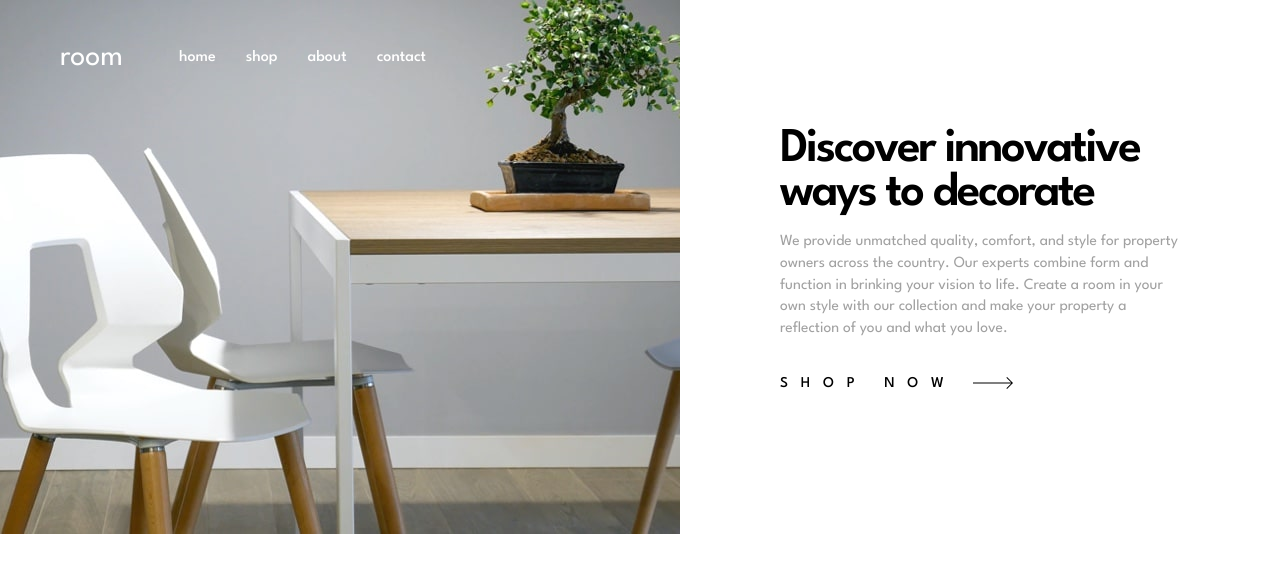
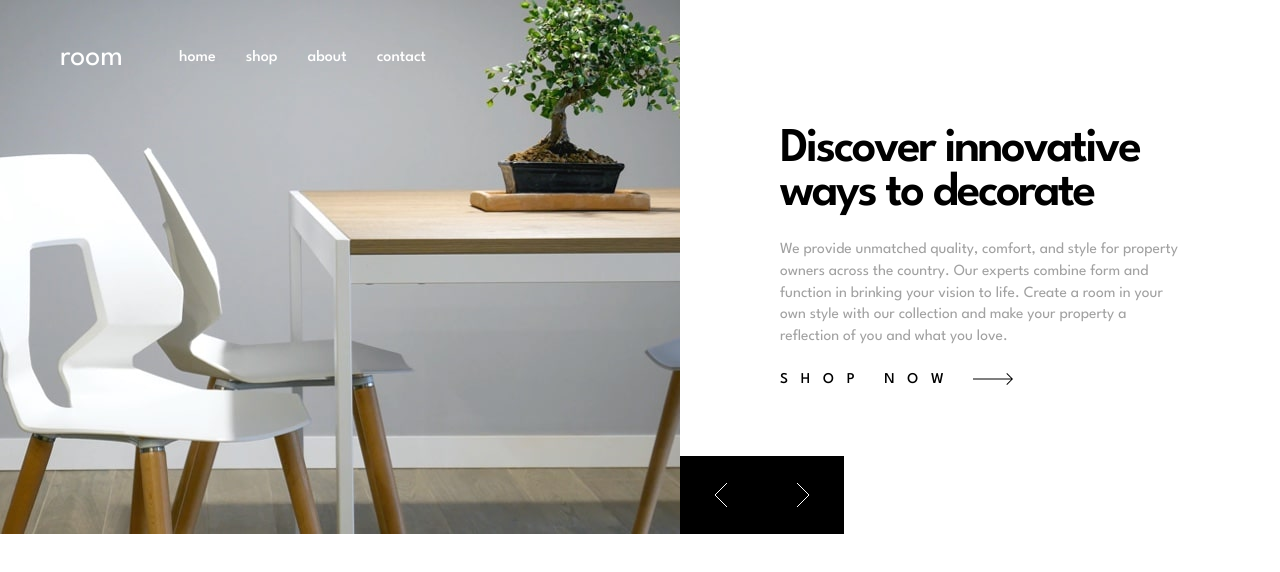
Before and after one commit to aiminnano/FMSRoomHomepage, a React (Vite) app: page / in a window 1280 px wide. Shown: the top 572 px of the page. Built offline with nearby package versions, Linux system fonts and the light colour scheme.

Commit message:
updated code

```diff
--- a/src/components/Header.jsx
+++ b/src/components/Header.jsx
@@ -1,7 +1,7 @@
 import hamburger from '../../images/icon-hamburger.svg'
 import heroone from '../../images/mobile-image-hero-1.jpg'
 import close from '../../images/icon-close.svg'
-import arrow from '../../images/icon-arrow.svg'
+import Arrow from '../../images/icon-arrow.svg?react'
 import arrowleft from '../../images/icon-angle-left.svg'
 import arrowright from '../../images/icon-angle-right.svg'
 import hero1d from '../../images/desktop-image-hero-1.jpg'
@@ -44,12 +44,12 @@ function Header(){
                             </div>
                         </div>
                         <div className='hidden absolute lg:flex gap-14 items-center justify-center top-0 text-white p-15 pt-10 '>
-                            <div className='text-3xl'>room</div>
+                            <div className='text-3xl pb-1'>room</div>
                             <div className='flex items-center gap-7.5 font-medium'>
-                                <div>home</div>
-                                <div>shop</div>
-                                <div>about</div>
-                                <div>contact</div>
+                                <div className='nav-item cursor-pointer pb-1'>home</div>
+                                <div className='nav-item cursor-pointer pb-1'>shop</div>
+                                <div className='nav-item cursor-pointer pb-1'>about</div>
+                                <div className='nav-item cursor-pointer pb-1'>contact</div>
                             </div>
                         </div>
                         <div className='absolute right-0 bottom-0 z-5 bg-black flex items-center lg:hidden'>
@@ -59,15 +59,19 @@ function Header(){
                     </div>
 
 
-                    <div className='p-8 flex flex-col items-start gap-8 mt-7 lg:max-w-[600px] lg:p-25'>
-                        <div className='flex flex-col gap-4 leading-[1.3]'>
+                    <div className='relative p-8 flex flex-col items-start gap-8 lg:gap-5 mt-7 lg:max-w-[600px] lg:p-25'>
+                        <div className='flex flex-col gap-4 lg:gap-6 leading-[1.3]'>
                             <div className='font-semibold tracking-tighter text-[2.55rem] leading-[.9] lg:text-[3.03rem]'>Discover innovative ways to decorate</div>
                             <div className='text-grey500 text-[15.5px] leading-[1.4]'>We provide unmatched quality, comfort, and style for property owners across the country. Our experts combine form and function in brinking your vision to life. Create a room in your own style with our collection and make your property a reflection of you and what you love.</div>
                         </div>
 
-                        <div className='flex gap-4 items-center'>
-                            <div className='tracking-[.8rem] font-medium text-[15px] '>SHOP NOW </div>
-                            <img src={arrow} alt="arrow-icon" />
+                        <div className='group flex gap-4 items-center cursor-pointer'>
+                            <div className='tracking-[.8rem] font-medium text-[15px] cursor-pointer group-hover:text-grey500 '>SHOP NOW </div>
+                            <Arrow className='text-black group-hover:text-grey500' />
+                        </div>
+                        <div className='hidden lg:flex absolute left-0 bottom-0 z-5 bg-black flex items-center '>
+                            <button type="button" className='flex items-center justify-center w-[56px] h-[55px] lg:h-[78px] lg:w-[82px] hover:bg-grey800 cursor-pointer'><img src={arrowleft} className='w-[10px] lg:w-[14px]' alt="left-arrow-icon" /></button>
+                            <button type="button" className='flex items-center justify-center w-[56px] h-[55px] lg:h-[78px] lg:w-[82px] hover:bg-grey800 cursor-pointer'><img src={arrowright} className='w-[10px] lg:w-[14px]' alt="right-arrow-icon" /></button>
                         </div>
                     </div>
 
```
